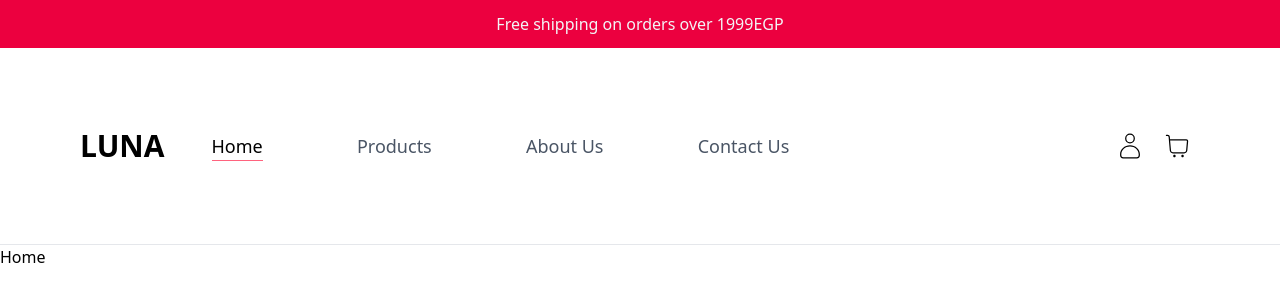
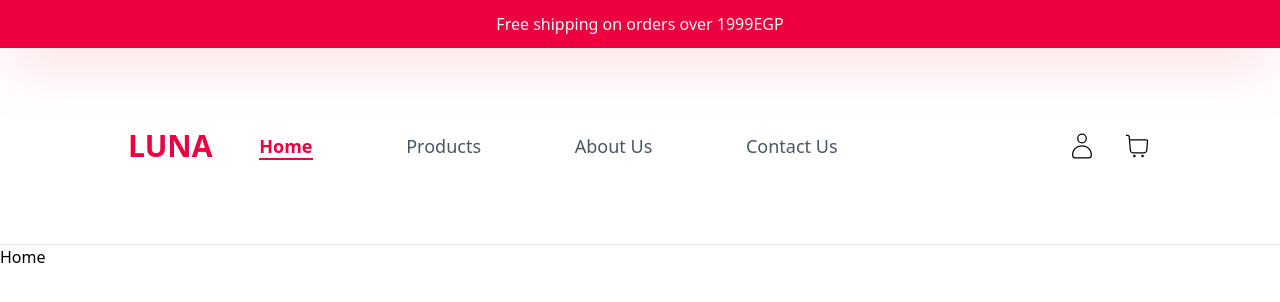
Before and after one commit to MuhammedAhmed09/shopping-app, a React (Vite) app: page / in a window 1280 px wide. Shown: the top 302 px of the page. Built offline with nearby package versions, Linux system fonts and the light colour scheme.

Commit message:
finish nav

```diff
--- a/src/topNav/FirstNav.jsx
+++ b/src/topNav/FirstNav.jsx
@@ -2,7 +2,7 @@ import React from 'react'
 
 const FirstNav = () => {
   return (
-    <div className='flex justify-center bg-rose-600'>
+    <div className='flex justify-center w-full bg-rose-600 shadow-rose-200 shadow-2xl'>
         <h4 className='py-3 text-gray-100'>Free shipping on orders over 1999EGP</h4>
     </div>
   )
--- a/src/topNav/MainNav.jsx
+++ b/src/topNav/MainNav.jsx
@@ -1,12 +1,14 @@
-import React from 'react'
+import React, { useState } from 'react'
 import { Link, useLocation } from 'react-router-dom';
 
 //ICONS
 import { CiShoppingCart, CiUser } from 'react-icons/ci';
-
-
+import { LiaBarsSolid } from 'react-icons/lia';
 
 const MainNav = () => {
+    const [isOpen, setIsOpen] = useState(false);
+    const location = useLocation();
+
     const navItems = [
         {id: 0, path: '/', page: 'Home'},
         {id: 1, path: '/products', page: 'Products'},
@@ -14,28 +16,64 @@ const MainNav = () => {
         {id: 3, path: '/contact-us', page: 'Contact Us'}
     ];
 
-    const location = useLocation();
+    const toggleMenu = () => {
+        setIsOpen(prev => !prev);
+    }
+    console.log(isOpen);
+
+
 
   return (
-    <nav className='p-20 border-b border-gray-200 flex items-center justify-between'>
-        <div className='flex items-center '>
-            <Link to={'/'}><h2 className='font-bold text-3xl'>LUNA</h2></Link>
+    <nav className='py-20 px-[10%] border-b border-gray-200 flex items-center justify-between relative'>
+        <div className='flex justify-between w-7/12 flex-row-reverse lg:justify-start lg:w-10/12 lg:flex-row items-center'>
 
-            <ul className='flex justify-around w-2xl'>
+            <Link to='/' className='font-bold text-3xl text-rose-600'>LUNA</Link>
+
+            <ul className={'hidden lg:flex justify-around w-2xl'}>
                 {navItems.map((item) => (
-                    <li key={item.id} className={`${item.path == location.pathname ? 'border-b hover:border-b-2 border-rose-400 font-semibold': 'text-gray-600 hover:text-gray-950 hover:border-b border-rose-400'}, text-lg`}>
-                        <Link to={item.path}>
-                            <h4>{item.page}</h4>
+                    <li key={item.id}>
+                        <Link
+                            to={item.path}
+                            className={`transition-all duration-200 text-lg ${
+                                item.path == location.pathname
+                                ?'border-b-2 border-rose-600 text-rose-600 font-semibold'
+                                :'text-gray-600 hover:text-gray-900 hover:border-b border-rose-400'
+                            }`}
+                        >
+                            {item.page}
                         </Link>
                     </li>
                 ))}
             </ul>
+
+            <button onClick={toggleMenu} className='lg:hidden text-3xl text-gray-700 focus:outline-none' aria-label='Toggle menu'>
+                <LiaBarsSolid />
+            </button>
         </div>
 
-        <ul className='flex justify-around w-1/12'>
-            <Link to={'profile'} className='text-3xl hover:text-4xl duration-600 transition-transform'><i><CiUser /></i></Link>
-            <Link to={'cart'} className='text-3xl  duration-300'><i><CiShoppingCart /></i></Link>
-        </ul>
+        <div className='text-3xl flex justify-between w-1/12'>
+            <Link to={'profile'} aria-label='Profile'><i><CiUser /></i></Link>
+            <Link to={'cart'} aria-label='Cart'><i><CiShoppingCart /></i></Link>
+        </div>
+
+        {/* MOBILE menu */}
+        {isOpen && (
+            <ul className='absolute top-full left-0  w-full bg-rose-600 text-white flex flex-col items-center gap-6 py-6 lg:hidden z-99'>
+                {navItems.map((item) => (
+                    <li key={item.id} >
+                        <Link
+                            to={item.path}
+                            className={`text-lg ${
+                                item.path === location.pathname ? 'font-bold underline' : ''
+                            }`}
+                            onClick={() => setIsOpen(false)}
+                        >
+                            {item.page}
+                        </Link>
+                    </li>
+                ))}
+            </ul>
+        )}
     </nav>
   )
 }
```
